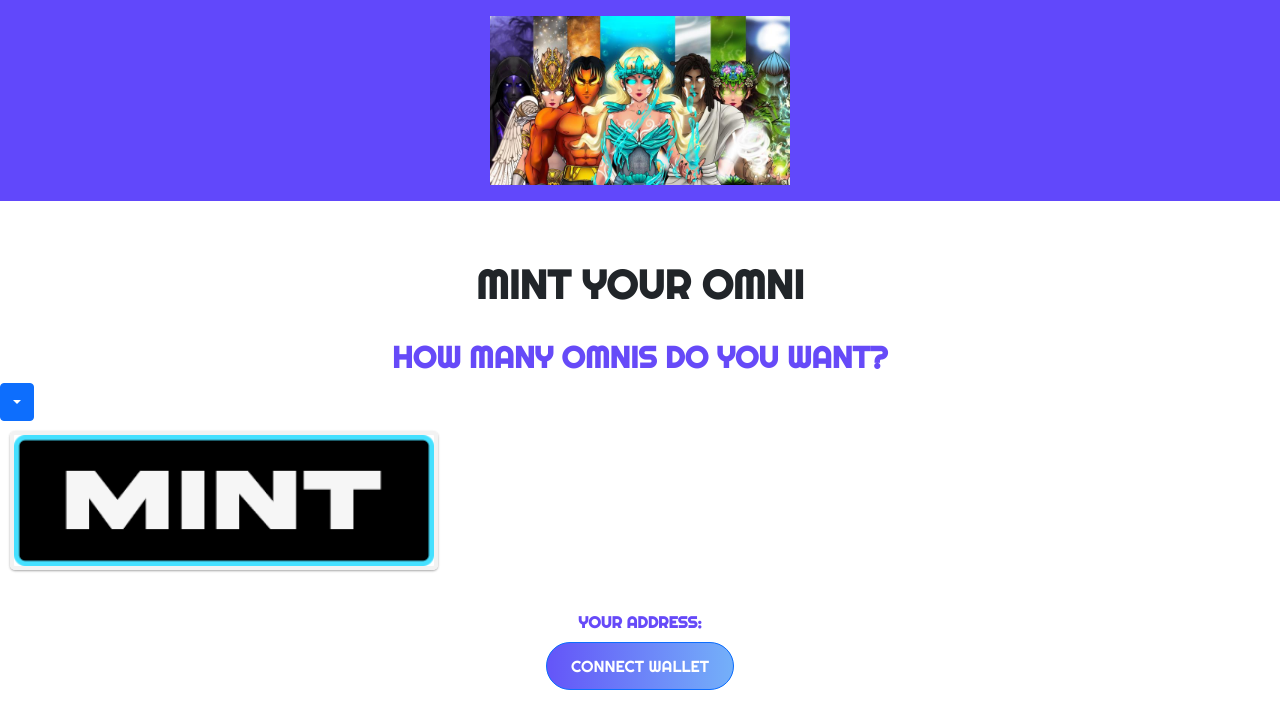
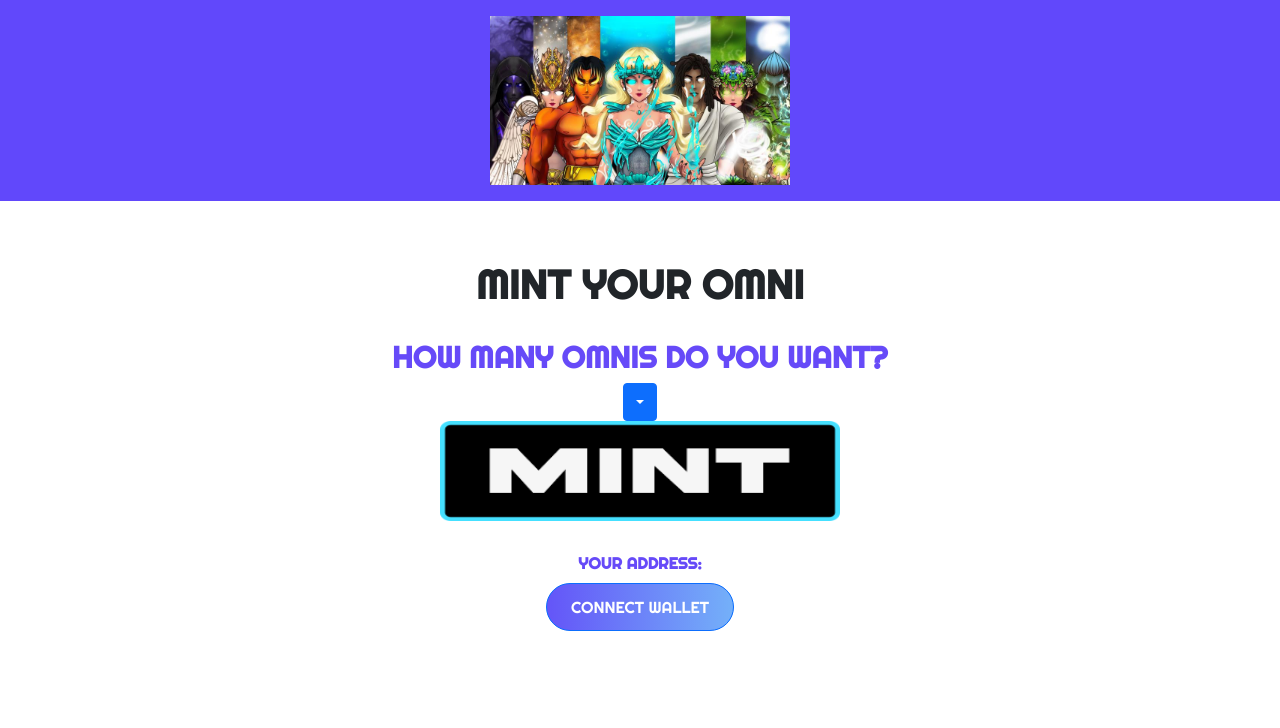
Before and after one commit to shep-analytics/omni_mint, a React (Create React App) app: page / in a window 1280 px wide. Shown: the top 728 px of the page. Built offline with nearby package versions, Linux system fonts and the light colour scheme.

Commit message:
aligned buttons

```diff
--- a/src/PreSalePage/PreSale.js
+++ b/src/PreSalePage/PreSale.js
@@ -114,7 +114,7 @@ const PreSale = () => {
 
             <DropdownButton
 
-             class="text-center"
+             style={{ textAlign: "center" }}
              title={numOmnis}
              id="dropdown-menu"
              onSelect={handleSelect}
@@ -133,20 +133,20 @@ const PreSale = () => {
               </DropdownButton>
 
 
-            <div className={style.gridWrap} class="text-center">
-            <div className={style.grid}>
-              <div className={style.img}>
+
+              <div style={{ textAlign: "center" }}>
                 <a>
                   <img
                     src={mint}
                     alt="img"
                     onClick={() => BuyToken(numOmnis)}
-                    className={[style.polar_img, "bear-select"].join(" ")}
+                    width="400"
+                    height="100"
                     id="mint"
+
                   />
                 </a>
-              </div>
-            </div>
+
 
 
             </div>
```
